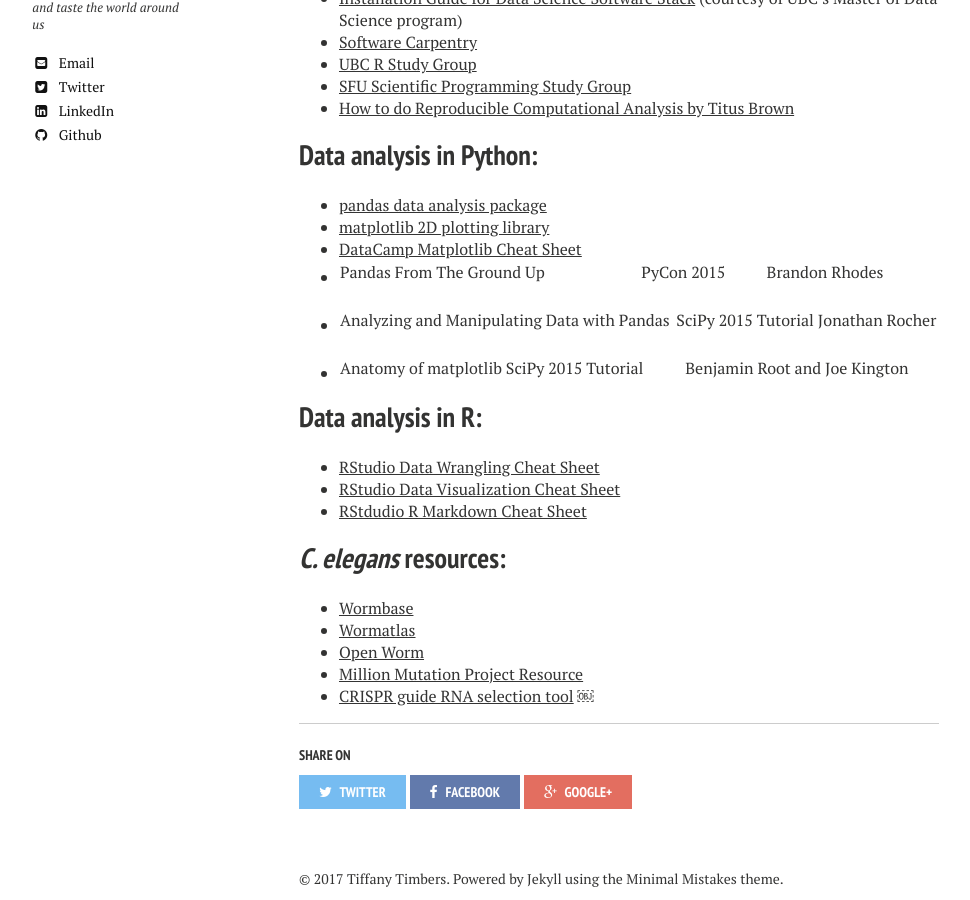
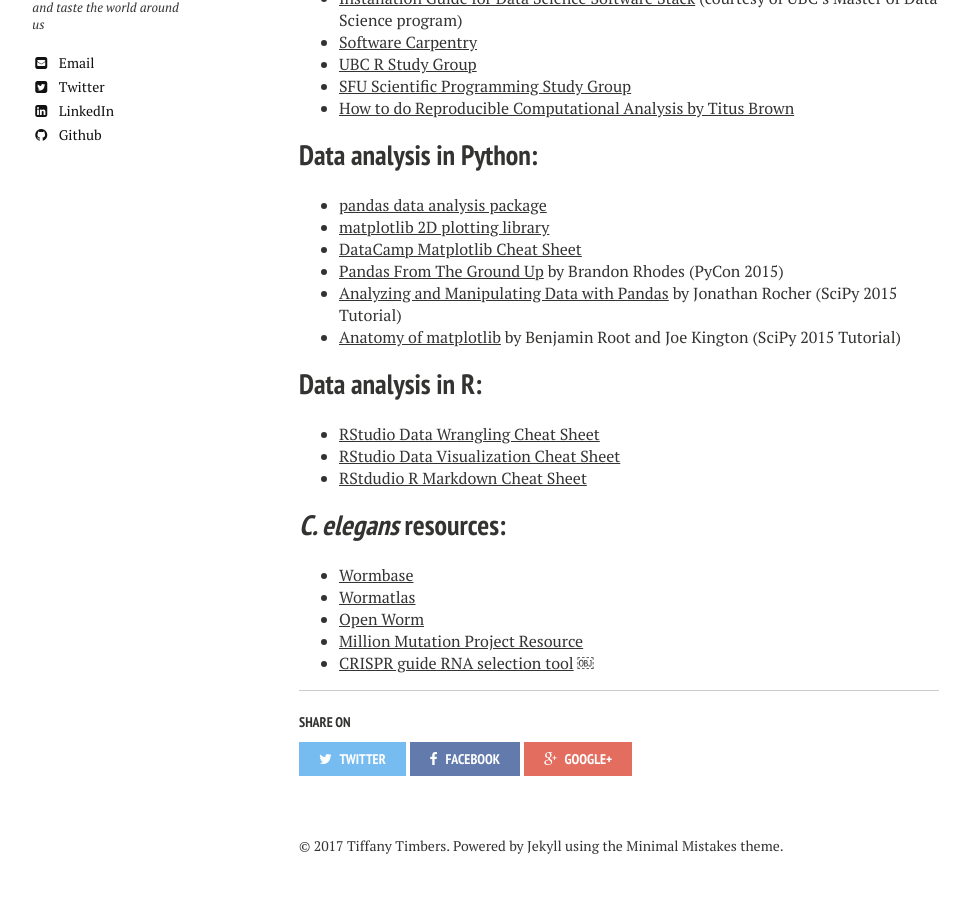
Before and after one commit to ttimbers/ttimbers.github.io, a Jekyll site: the page built from links/index.md, in a window 1280 px wide and 900 px high, scrolled down 574 px. Shown: the whole window, without its empty margins (21-991 px from the left). Built offline with Jekyll 4.4.1, drawn with Linux system fonts in a browser that asks for light colours; nearby versions of some CDN libraries.

Commit message:
changed formatting of some text

```diff
--- a/links/index.md
+++ b/links/index.md
@@ -24,9 +24,9 @@ image:
 - [pandas data analysis package](http://pandas.pydata.org)
 - [matplotlib 2D plotting library](http://matplotlib.org)
 - [DataCamp Matplotlib Cheat Sheet](https://s3.amazonaws.com/assets.datacamp.com/blog_assets/Python_Matplotlib_Cheat_Sheet.pdf)
-- [Pandas From The Ground Up](https://www.youtube.com/watch?v=5JnMutdy6Fw) | PyCon 2015 | Brandon Rhodes
-- [Analyzing and Manipulating Data with Pandas](https://www.youtube.com/watch?v=0CFFTJUZ2dc&list=PLYx7XA2nY5Gcpabmu61kKcToLz0FapmHu&index=12) | SciPy 2015 Tutorial | Jonathan Rocher
-- [Anatomy of matplotlib](https://www.youtube.com/watch?v=MKucn8NtVeI&list=PLYx7XA2nY5Gcpabmu61kKcToLz0FapmHu&index=36) SciPy 2015 Tutorial | Benjamin Root and Joe Kington
+- [Pandas From The Ground Up](https://www.youtube.com/watch?v=5JnMutdy6Fw) by Brandon Rhodes (PyCon 2015)
+- [Analyzing and Manipulating Data with Pandas](https://www.youtube.com/watch?v=0CFFTJUZ2dc&list=PLYx7XA2nY5Gcpabmu61kKcToLz0FapmHu&index=12) by Jonathan Rocher (SciPy 2015 Tutorial)
+- [Anatomy of matplotlib](https://www.youtube.com/watch?v=MKucn8NtVeI&list=PLYx7XA2nY5Gcpabmu61kKcToLz0FapmHu&index=36) by Benjamin Root and Joe Kington (SciPy 2015 Tutorial)
 
 ## Data analysis in R:
 - [RStudio Data Wrangling Cheat Sheet](https://www.rstudio.com/wp-content/uploads/2015/02/data-wrangling-cheatsheet.pdf)
```
